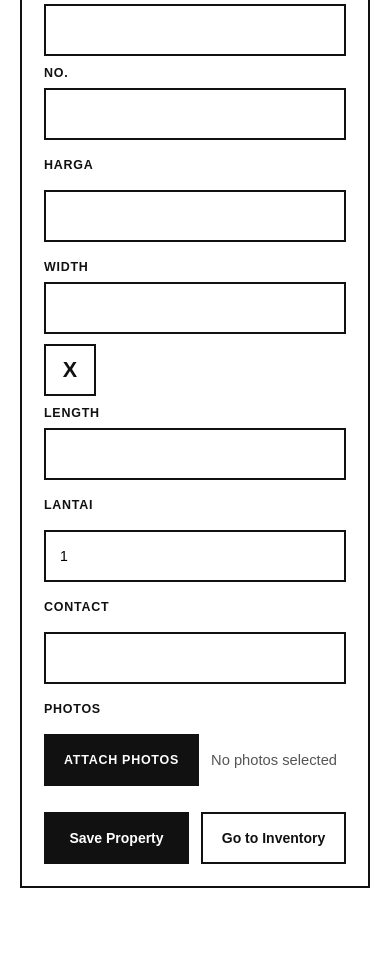
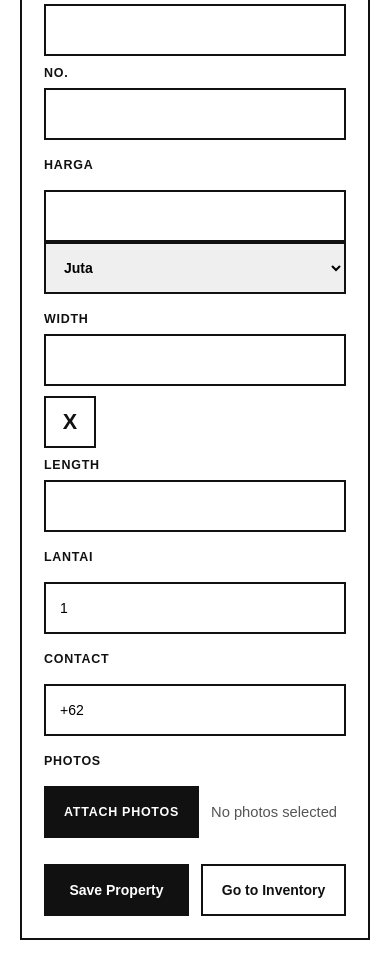
Before and after one commit to felichn/iconproperty, a Django app: page /properties/add/ in a window 390 px wide. Shown: the part 788-1764 px from the top of the page. Before the commit the page ends 1676 px from the top, so only its background shows below. Run offline with Django 5.2, Linux system fonts and the light colour scheme; some libraries are stand-ins or nearby versions.

Commit message:
Add contact prefix and price suffix conversion
Co-authored-by: felichn <felichn@users.noreply.github.com>

```diff
--- a/inventory/static/inventory/add_property.jsx
+++ b/inventory/static/inventory/add_property.jsx
@@ -12,12 +12,34 @@ const defaultForm = {
   block: "",
   unit_no: "",
   price: "",
+  price_unit: "juta",
   width: "",
   length: "",
   floors: 1,
   area: "Villa Pasir Putih",
-  owner_whatsapp_number: "",
+  owner_whatsapp_number: "+62",
 };
+
+function expandPriceValue(amount, unit) {
+  const normalizedAmount = String(amount).trim().replace(/,/g, ".");
+  if (!normalizedAmount || Number(normalizedAmount) <= 0) {
+    throw new Error("Harga is required.");
+  }
+
+  const [rawWholePart, decimalPart = ""] = normalizedAmount.split(".");
+  const wholePart = rawWholePart || "0";
+  if (!/^\d+$/.test(wholePart) || (decimalPart && !/^\d+$/.test(decimalPart))) {
+    throw new Error("Harga must be a valid number.");
+  }
+
+  const multiplier = unit === "milyar" ? "1000000000" : "1000000";
+  const decimals = decimalPart.length;
+  const combinedDigits = `${wholePart}${decimalPart}`.replace(/^0+(?=\d)/, "");
+  const expanded = BigInt(combinedDigits || "0") * BigInt(multiplier);
+  const divisor = 10n ** BigInt(decimals);
+
+  return (expanded / divisor).toString();
+}
 
 function AddPropertyApp() {
   const [formData, setFormData] = useState(defaultForm);
@@ -43,10 +65,13 @@ function AddPropertyApp() {
     setStatusMessage("");
     setSaving(true);
     try {
+      const { price_unit, ...payload } = formData;
+      payload.price = expandPriceValue(formData.price, price_unit);
+
       const response = await fetch("/api/properties/", {
         method: "POST",
         headers: { "Content-Type": "application/json" },
-        body: JSON.stringify(formData),
+        body: JSON.stringify(payload),
       });
       const data = await response.json();
       if (!response.ok) {
@@ -163,6 +188,7 @@ function AddPropertyApp() {
 
         <div className="form-row">
           <label>Harga</label>
+          <div className="price-input">
             <input
               type="number"
               step="0.01"
@@ -170,6 +196,15 @@ function AddPropertyApp() {
               onChange={(e) => setFormData((prev) => ({ ...prev, price: e.target.value }))}
               required
             />
+            <select
+              aria-label="Harga unit"
+              value={formData.price_unit}
+              onChange={(e) => setFormData((prev) => ({ ...prev, price_unit: e.target.value }))}
+            >
+              <option value="juta">Juta</option>
+              <option value="milyar">Milyar</option>
+            </select>
+          </div>
         </div>
 
         <div className="form-row measurement-row">
--- a/inventory/static/inventory/styles.css
+++ b/inventory/static/inventory/styles.css
@@ -286,6 +286,19 @@ button:disabled {
   grid-template-columns: minmax(0, 1fr) auto minmax(0, 1fr);
 }
 
+.add-property-page .price-input {
+  display: grid;
+  grid-template-columns: minmax(0, 1fr) 150px;
+}
+
+.add-property-page .price-input input {
+  border-right: 0;
+}
+
+.add-property-page .price-input select {
+  font-weight: 700;
+}
+
 .add-property-page .measurement-separator {
   align-items: center;
   border: 2px solid var(--color-ink);
@@ -424,8 +437,13 @@ button:disabled {
 @media (max-width: 720px) {
   .add-property-page .two-columns,
   .add-property-page .measurement-row,
+  .add-property-page .price-input,
   .add-property-page .mode-options {
     grid-template-columns: 1fr;
+  }
+
+  .add-property-page .price-input input {
+    border-right: 2px solid var(--color-ink);
   }
 
   .add-property-page .measurement-separator {
--- a/inventory/tests.py
+++ b/inventory/tests.py
@@ -225,6 +225,8 @@ class PropertyApiTests(TestCase):
         for label in (
             "Rent or Sell",
             "Harga",
+            "Juta",
+            "Milyar",
             "Width",
             "Length",
             "Lantai",
@@ -232,4 +234,7 @@ class PropertyApiTests(TestCase):
             "Attach Photos",
         ):
             self.assertIn(label, script)
+        self.assertIn('owner_whatsapp_number: "+62"', script)
+        self.assertIn("expandPriceValue(formData.price, price_unit)", script)
+        self.assertIn('unit === "milyar" ? "1000000000" : "1000000"', script)
         self.assertNotIn("Description", script)
```
Lines whose indentation alone changed are shown as unchanged.
